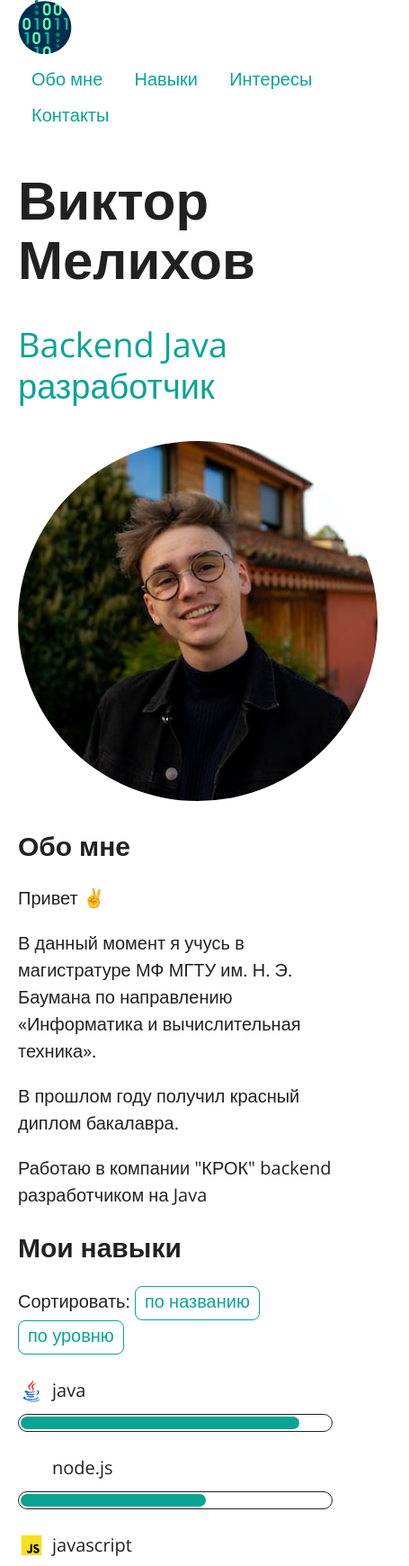
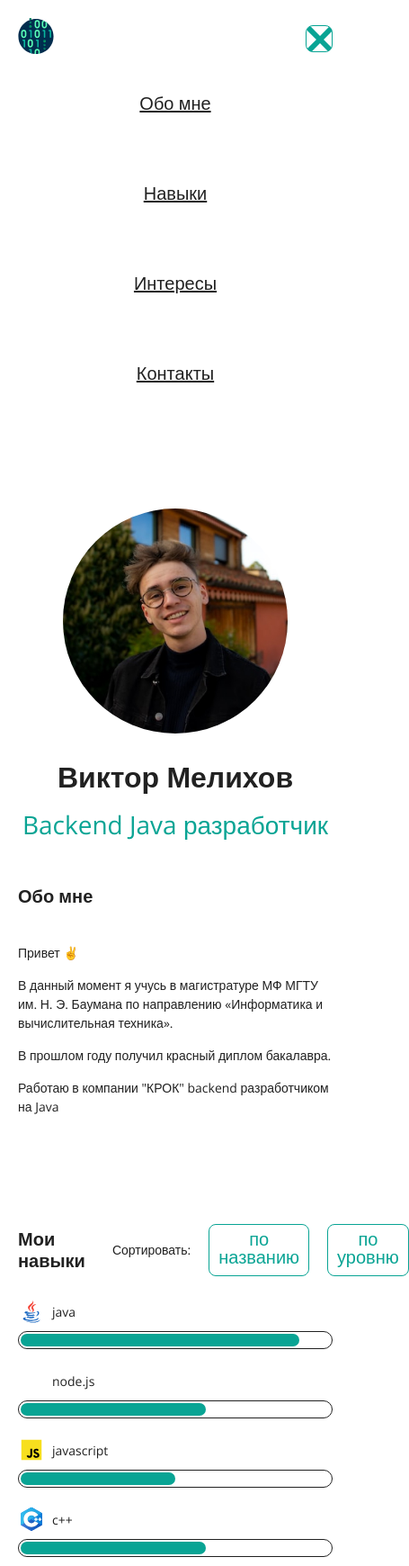
Before and after one commit to Viktomm/portfolio, a plain HTML site: page index.html in a window 390 px wide. Shown: the top 1740 px of the page at 90% size, 455 px wide, since content can reach past the window. Drawn offline with nearby package versions, Linux system fonts and the light colour scheme.

Commit message:
Финальные лабы

```diff
--- a/css/style.css
+++ b/css/style.css
@@ -17,6 +17,24 @@
     padding: 0 20px;
 }
 
+section {
+    margin-bottom: 120px;
+}
+
+.main-header {
+    display: flex;
+    padding-top: 60px;
+    margin-bottom: 120px;
+    gap: 40px;
+    align-items: center;
+}
+
+.main-header nav {
+    display: flex;
+    gap: 40px;
+}
+
+
 body {
     font-family: "Open Sans", "Arial", sans-serif;
     font-weight: 400;
@@ -35,6 +53,8 @@ h1 {
     letter-spacing: 0%;
     color: var(--text);
     background-color: var(--bg);
+    margin: 0;
+    margin-bottom: 20px;
 }
 
 h2 {
@@ -45,6 +65,8 @@ h2 {
     letter-spacing: 0%;
     color: var(--text);
     background-color: var(--bg);
+    margin: 0;
+    margin-bottom: 40px;
 }
 
 h3 {
@@ -207,13 +229,9 @@ button:hover {
 
 .user-photo {
     border-radius: 50%;
+    object-fit: cover;
 }
 
-.skills {
-    margin: 0;
-    padding: 0;
-    line-height: 1;
-}
 
 
 .skill-list dt {
@@ -276,3 +294,272 @@ button:hover {
 .skill-item_node {
     background-image: url("../img/skill=nodejs.svg");
 }
+
+.intro {
+    width: 100%;
+    display: flex;
+    justify-content: space-between;
+	align-items: center;
+}
+
+.wrapped-text {
+    max-width: 800px;
+}
+
+p {
+    margin: 0;
+}
+
+p + p {
+    margin-top: 15px;
+}
+
+#skills {
+	width: 100%;
+	display: flex;
+	justify-content: space-between;
+	flex-direction: column;
+	gap: 20px;
+}
+
+
+.skills-div {
+    display: flex;
+	justify-content: space-between;
+	align-items: center;
+}
+
+.sort-options {
+    display: flex;
+	justify-content: space-between;
+	gap: 20px;
+	align-items: center;
+}
+
+#about {
+    margin-bottom: 120px;
+}
+
+.footer-text {
+    padding-top: 50px;
+    padding-bottom: 50px;
+}
+
+.skills-no-margin {
+    margin: 0;
+}
+
+.nav-btn {
+	display: none;
+}
+
+.left_photo {
+	display: none;
+}
+
+@media screen and (max-width: 1024px) {
+	.skills-div {
+		gap: 40px;
+	}
+
+	h1 {
+		font-size: 50px;
+	}
+
+	h2 {
+		font-size: 24px;
+	}
+
+	body {
+		font-size: 16px;
+	}
+
+	.user-photo {
+		width: 250px;
+		height: 250px;
+	}
+
+	.subtitle {
+		font-size: 28px;
+	}
+
+	section {
+		margin-bottom: 80px;
+	}
+
+	.main-footer {
+		margin-top: 80px;
+	}
+
+	.container {
+		width: 100%;
+		padding: 0 20px;
+	}
+}
+
+@media screen and (max-width: 650px) {
+	.footer-text {
+		padding: 0;
+	}
+	.social-link {
+		gap: 15px;
+	}
+	#interests {
+		gap: 30px;
+	}
+	h1 {
+		font-size: 32px;
+	}
+
+	h2 {
+		font-size: 20px;
+	}
+
+	body {
+		font-size: 14px;
+	}
+
+	.main-logo {
+		width: 40px;
+		height: 40px;
+	}
+
+	.main-header {
+		padding-top: 20px;
+		gap: 20px;
+        flex-direction: column;
+	}
+
+	nav {
+		flex-direction: column;
+	}
+
+	nav a {
+		padding: 20px 30px;
+		text-align: center;
+		line-height: 100%;
+	}
+
+	.nav-btn {
+		display: block;
+		width: 30px;
+		height: 30px;
+	}
+
+	.nav-btn_close {
+		background-image: url('../img/close.svg');
+	}
+
+	.intro {
+		flex-direction: column;
+		gap: 30px;
+	}
+
+    .intro-div {
+        display: flex;
+        justify-content: center;
+        flex-direction: column;
+        align-items: center;
+    }
+
+	.main-header-wrap {
+		width: 100%;
+		display: flex;
+		align-items: center;
+		justify-content: space-between;
+	}
+
+	.user_photo {
+		width: 150px;
+		height: 150px;
+	}
+
+	.right_photo {
+		display: none;
+	}
+
+	.left_photo {
+		display: block;
+	}
+
+	.name {
+		line-height: 110%;
+		gap: 10px;
+	}
+
+	.name span {
+		font-size: 20px;
+		text-align: center;
+	}
+
+	section {
+		margin-bottom: 50px;
+	}
+
+	.main-footer {
+		/* margin-top: 50px; */
+	}
+
+	#about {
+		gap: 30px;
+	}
+
+	#skills {
+		gap: 10px;
+	}
+
+	#skills .skills-div {
+		gap: 30px;
+	}
+
+	#contacts {
+		gap: 30px;
+	}
+
+	.socials {
+		margin-top: -10px;
+	}
+
+	.social a {
+		padding: 8px 0 8px 42px;
+	}
+
+	.main_footer {
+		padding: 30px 20px;
+	}
+}
+
+@media screen and (max-width: 380px) {
+
+	#skills .skills-div {
+		flex-direction: column;
+		align-items: flex-start;
+		gap: 20px;
+	}
+
+	#skills .skills-div .sort-options {
+		width: 100%;
+		flex-direction: column;
+		align-items: flex-start;
+		gap: 10px;
+	}
+
+	#skills .skills-div button {
+		width: 100%;
+	}
+}
+
+@media screen and (max-width: 360px) {
+	.social {
+		flex-direction: column;
+		gap: 15px;
+	}
+
+	.social a {
+		justify-content: flex-start;
+	}
+
+	.socials {
+		flex-wrap: wrap;
+	}
+}
--- a/index.html
+++ b/index.html
@@ -14,8 +14,11 @@
 <body>
     <div class="container">
         <header class="main-header">
-            <img src="./img/main-logo.svg" alt="Основное лого" width="60" height="60">
-            <nav class="main-nav">
+            <div class="main-header-wrap">
+				<div class="main_logo"><img src="./img/main-logo.svg" class="main-logo" alt="Основное лого" width="60" height="60"></div>
+				<button class="nav-btn nav-btn_close"><span class="visually-hidden">Закрыть меню</span></button>
+			</div>
+			<nav >
 				<a href="#about">Обо мне</a>
 				<a href="#skills">Навыки</a>
 				<a href="#interests">Интересы</a>
@@ -23,13 +26,17 @@
 			</nav>
         </header>
         <main>
-            <section>
+            <section class="intro">
+                <img class="user-photo left_photo" src="./img/user-photo.jpg" alt="Фотография какого-то парня" width="400" height="400">
+                <div class="intro-div">
                     <h1>Виктор Мелихов</h1>
                     <p class="subtitle">Backend Java разработчик</p>
-                <img class="user-photo" src="./img/user-photo.jpg" alt="Фотография какого-то парня" width="400" height="400">
+                </div>
+                <img class="user-photo right_photo" src="./img/user-photo.jpg" alt="Фотография какого-то парня" width="400" height="400">
             </section>
             <section id="about">
                 <h2>Обо мне</h2>
+                <div class="wrapped-text">
                     <p>Привет ✌</p>
 
                     <p>В данный момент я учусь в магистратуре МФ МГТУ им. Н. Э. Баумана по направлению «Информатика и вычисли­тельная техника».</p>
@@ -37,10 +44,11 @@
                     <p>В прошлом году получил красный диплом бакалавра.</p>
 
                     <p>Работаю в компании "КРОК" backend разработчиком на Java</p>
+                </div>
             </section>
             <section id="skills">
-                <div>
-                    <h2>Мои навыки</h2>
+                <div class="skills-div">
+                    <h2 class="skills-no-margin">Мои навыки</h2>
                     <div class="sort-options">
                         <span>Сортировать:</span>
                         <button type="button">по названию</button>
@@ -89,8 +97,10 @@
 
             <section id="interests">
                 <h2>Мои интересы</h2>
+                <div class="wrapped-text">
                     <p>Наибольший интерес для меня в данный момент представляет программирование.</p>
                     <p>Но помимо учёбы и работы я также люблю играть в компьютерные игры и читать разного рода философские труды.</p>
+                </div>
             </section>
 
             <section id="contacts">
@@ -119,7 +129,7 @@
     </div>
 
     <footer class="main-footer">
-        <div class="container">
+        <div class="container footer-text">
             <p>© 2025 Виктор Мелихов</p>
         </div>
     </footer>
```
Also changed, not shown: img/close.svg (added). Lines whose indentation alone changed are shown as unchanged.
